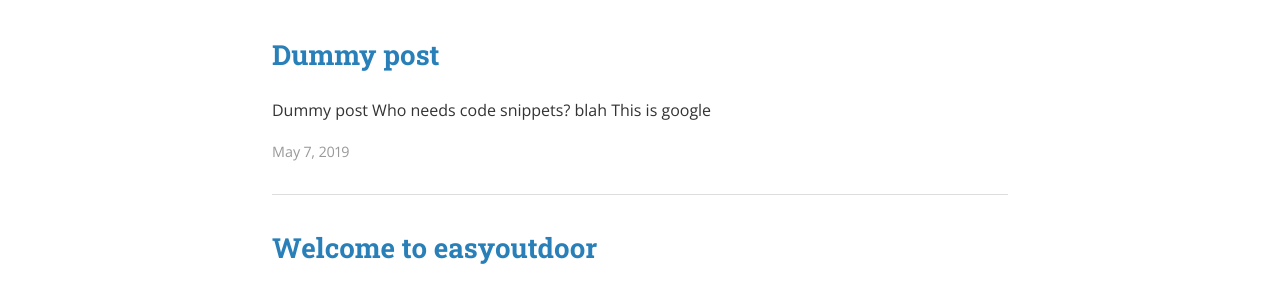
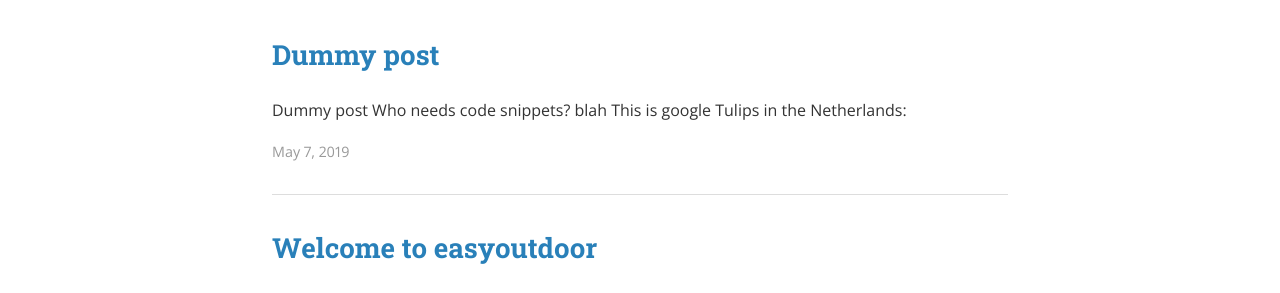
Before and after one commit to easyoutdoor/easyoutdoor.github.io, a Jekyll site: the page built from index.html, in a window 1280 px wide. Shown: the part 505-798 px from the top of the page. Built offline with Jekyll 4.4.1, drawn with Linux system fonts in a browser that asks for light colours; nearby versions of some CDN libraries; the list of posts is cut into pages by our own code.

Commit message:
Edit post

```diff
--- a/_posts/2019-05-07-dummy-post.markdown
+++ b/_posts/2019-05-07-dummy-post.markdown
@@ -12,6 +12,8 @@ _Who needs code snippets?_ *blah*
 
 This is [google][google-address]
 
+Tulips in the Netherlands:
+
 <a href="//easyoutdoor.github.io/assets/images/IMG_1389.JPG" data-lightbox="dummy-image" data-title="Check out this nice photo">
   <img src="/assets/images/IMG_1389.JPG" title="Nice photo!">
 </a>
```
